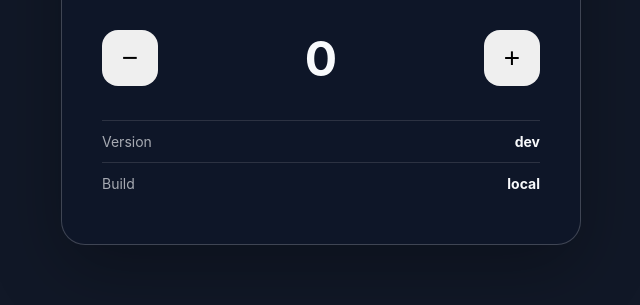
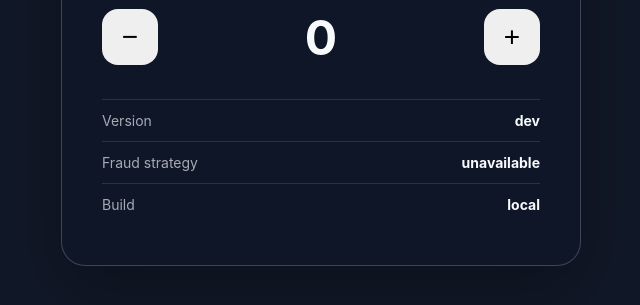
Before and after one commit to haroldcsbecker/DeployForgeMock, a website: page index.html in a window 1280 px wide. Shown: the part 367-672 px from the top of the page, without its empty margins (319-959 px from the left). Drawn offline with Linux system fonts and the light colour scheme; no server answers.

Commit message:
Demo fraud strategy DeployStrategy

```diff
--- a/index.html
+++ b/index.html
@@ -22,6 +22,10 @@
         <div class="meta">
           <span>Version</span>
           <strong id="version">loading…</strong>
+        </div>
+        <div class="meta">
+          <span>Fraud strategy</span>
+          <strong id="fraud-strategy">loading…</strong>
         </div>
         <div class="meta">
           <span>Build</span>
@@ -62,6 +66,21 @@
 
       void loadRuntimeMetadata();
 
+      async function loadFraudStrategy() {
+        try {
+          const response = await fetch("/deployforge-strategy-runtime.json", { cache: "no-store" });
+          if (!response.ok) throw new Error("strategy state unavailable");
+          const payload = await response.json();
+          const strategy = payload.strategies?.find((item) => item.id === "fraud-strategy");
+          document.querySelector("#fraud-strategy").textContent =
+            strategy?.selectedImplementation || "unavailable";
+        } catch {
+          document.querySelector("#fraud-strategy").textContent = "unavailable";
+        }
+      }
+
+      void loadFraudStrategy();
+
       const countElement = document.querySelector("#count");
       let count = 0;
 
```
